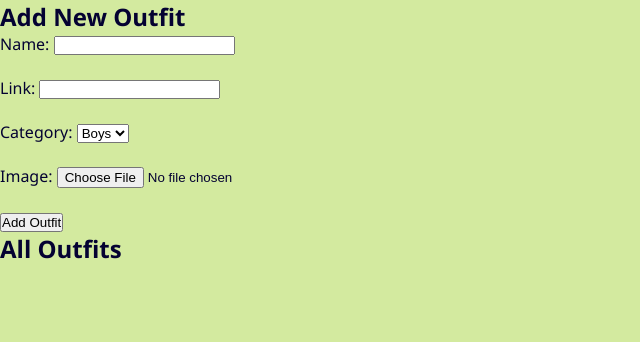
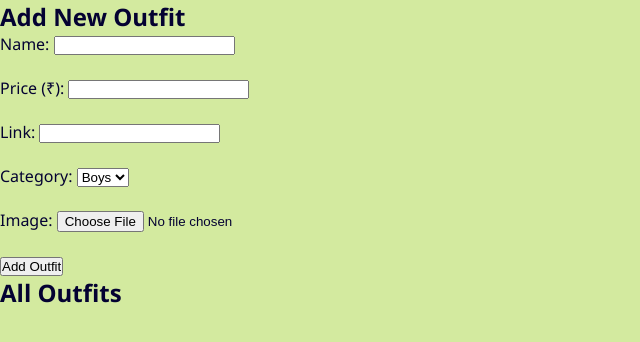
Before and after one commit to shailesh9340/Style-Whale-Outfit-Bazaar-sk, a Flask app: template templates/dashboard.html in a window 1280 px wide. Shown: the part 73-415 px from the top of the page, without its empty margins (0-640 px from the left). Run offline with Flask 3, Linux system fonts and the light colour scheme; the template is opened without the code that fills it, so the values that code supplies are empty.

Commit message:
Add price input to Add New Outfit form

```diff
--- a/templates/dashboard.html
+++ b/templates/dashboard.html
@@ -13,16 +13,23 @@
     </header>
 
     <section>
+
     <h2>Add New Outfit</h2>
     <form method="POST" enctype="multipart/form-data">
         Name: <input type="text" name="name" required><br><br>
+
+        Price (₹): <input type="number" name="price" required><br><br>
+
         Link: <input type="text" name="link" required><br><br>
+
         Category:
         <select name="category">
             <option value="boys">Boys</option>
             <option value="girls">Girls</option>
         </select><br><br>
+
         Image: <input type="file" name="image" required><br><br>
+
         <input type="submit" value="Add Outfit">
     </form>
     </section>
```
Lines whose indentation alone changed are shown as unchanged.
